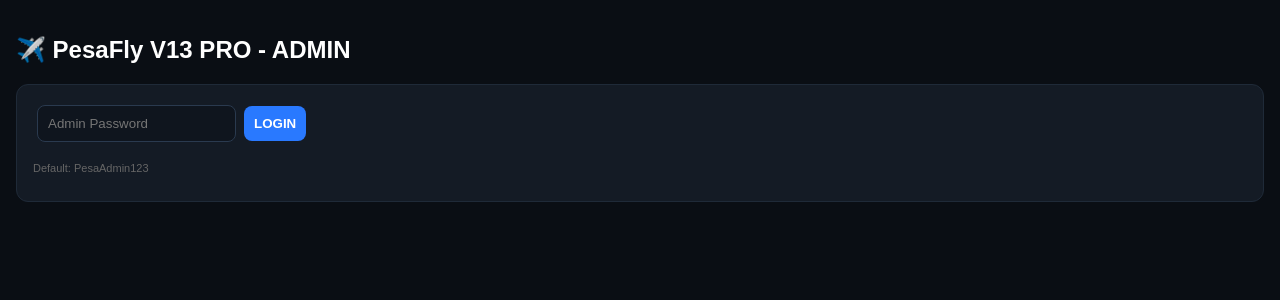
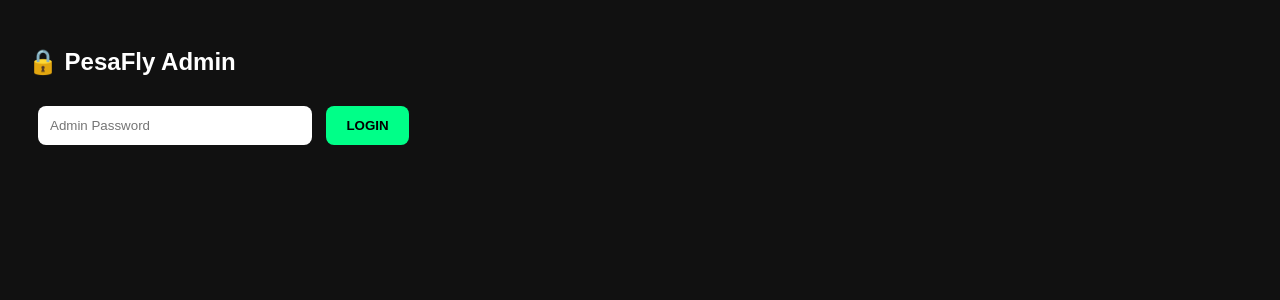
Before and after one commit to cage5543/pesafly, a Flask app: page /admin in a window 1280 px wide. Shown: the top 300 px of the page. Run offline with Flask 3, Linux system fonts and the light colour scheme.

Commit message:
Refactor admin HTML structure and styles

```diff
--- a/templates/admin.html
+++ b/templates/admin.html
@@ -1,17 +1,48 @@
-<!DOCTYPE html><html><head><meta charset="UTF-8"><meta name="viewport" content="width=device-width, initial-scale=1.0"><title>Admin - PesaFly</title>
-<style>body{margin:0;background:#0a0e14;color:#fff;font-family:Arial;padding:16px}.card{background:#141b25;padding:16px;border-radius:12px;margin-bottom:12px;border:1px solid #1f2a38} input,button{padding:10px;border-radius:8px;border:none;margin:4px} input{background:#0f151e;color:#fff;border:1px solid #2a3a4f} button{background:#2979ff;color:#fff;font-weight:800;cursor:pointer} table{width:100%;border-collapse:collapse;font-size:12px} th,td{padding:8px;border-bottom:1px solid #1f2a38;text-align:left} th{color:#8a9bb0}</style></head><body>
-<h2>✈️ PesaFly V13 PRO - ADMIN</h2>
-<div id="login" class="card"><input id="apass" type="password" placeholder="Admin Password"><button onclick="adminLogin()">LOGIN</button><p id="aerr" style="color:#ff2040"></p><p style="font-size:11px;color:#666">Default: PesaAdmin123</p></div>
-<div id="panel" style="display:none">
-<div class="card" style="display:flex;gap:12px;flex-wrap:wrap"><div><b>Users:</b> <span id="sUsers">0</span></div><div><b>Total Deposits:</b> <span id="sDep">0</span></div><div><b>Real Bal:</b> <span id="sReal">0</span></div><div><b>Bonus Bal:</b> <span id="sBonus">0</span></div><button onclick="loadStats()">Refresh</button></div>
-<div class="card"><h3>Add Balance</h3><input id="uEmail" placeholder="user email"><input id="uAmt" type="number" placeholder="Amount"><select id="uType" style="padding:10px;border-radius:8px;background:#0f151e;color:#fff"><option value="real">Real</option><option value="bonus">Bonus</option><option value="deposit">Deposit Total</option></select><button onclick="addBal()">Add</button></div>
-<div class="card"><h3>All Users - Bonus System</h3><table><thead><tr><th>Email</th><th>Real</th><th>Bonus</th><th>Total</th><th>Deposited</th><th>Locked?</th><th>Bet/Won</th><th>Action</th></tr></thead><tbody id="userTable"></tbody></table></div>
+<!DOCTYPE html>
+<html>
+<head>
+<title>PesaFly Admin</title>
+<meta name="viewport" content="width=device-width, initial-scale=1">
+<style>
+body{font-family:Arial;background:#111;color:#fff;padding:20px}
+input{padding:12px;width:250px;margin:10px;border-radius:8px;border:none}
+button{padding:12px 20px;background:#00ff88;border:none;border-radius:8px;cursor:pointer;font-weight:bold}
+.card{background:#222;padding:15px;border-radius:12px;margin:10px 0}
+</style>
+</head>
+<body>
+<div id="loginBox">
+<h2>🔒 PesaFly Admin</h2>
+<input id="pwd" type="password" placeholder="Admin Password">
+<button onclick="login()">LOGIN</button>
+<p id="msg"></p>
 </div>
+
+<div id="adminBox" style="display:none">
+<h2>✅ PesaFly Dashboard - LIVE</h2>
+<button onclick="load()">Refresh Data</button>
+<div id="data"></div>
+<h3>Withdraw Requests</h3>
+<div id="withdraws"></div>
+</div>
+
 <script>
-async function api(u,d=null){let o={headers:{'Content-Type':'application/json'}};if(d){o.method='POST';o.body=JSON.stringify(d);}let r=await fetch(u,o);return r.json();}
-async function adminLogin(){let p=document.getElementById('apass').value;let d=await api('/api/admin/login',{password:p});if(!d.success){document.getElementById('aerr').innerText=d.error;return;}document.getElementById('login').style.display='none';document.getElementById('panel').style.display='block';loadStats();loadUsers();}
-async function loadStats(){let d=await api('/api/admin/stats');if(!d.users&&d.users!==0)return;document.getElementById('sUsers').innerText=d.users;document.getElementById('sDep').innerText='KES '+d.deposits.toFixed(2);document.getElementById('sReal').innerText='KES '+d.real_bal.toFixed(2);document.getElementById('sBonus').innerText='KES '+d.bonus_bal.toFixed(2);}
-async function loadUsers(){let users=await api('/api/admin/users');let tb=document.getElementById('userTable');tb.innerHTML='';users.forEach(u=>{tb.innerHTML+=`<tr><td>${u.email}</td><td>${u.real.toFixed(2)}</td><td>${u.bonus.toFixed(2)}</td><td><b>${u.total.toFixed(2)}</b></td><td>${u.deposited.toFixed(2)}</td><td>${u.locked?'🔒 LOCKED':'✅ UNLOCKED'}</td><td>${u.bet.toFixed(0)}/${u.won.toFixed(0)}</td><td><button onclick="delUser('${u.email}')" style="background:#ff2040">Delete</button></td></tr>`;});}
-async function addBal(){let e=document.getElementById('uEmail').value,a=document.getElementById('uAmt').value,t=document.getElementById('uType').value;let d=await api('/api/admin/update',{email:e,amount:parseFloat(a),type:t});if(d.success){alert('Added');loadUsers();loadStats();}}
-async function delUser(email){if(!confirm('Delete '+email+'?'))return;await api('/api/admin/delete',{email:email});loadUsers();loadStats();}
-</script></body></html>
+async function login(){
+ let p=document.getElementById('pwd').value;
+ let r=await fetch('/api/admin-login',{method:'POST',headers:{'Content-Type':'application/json'},body:JSON.stringify({password:p})});
+ let j=await r.json();
+ if(j.success){document.getElementById('loginBox').style.display='none';document.getElementById('adminBox').style.display='block';load();}
+ else{ document.getElementById('msg').innerText=j.error; }
+}
+async function load(){
+ let r=await fetch('/api/admin-data'); let j=await r.json();
+ if(j.error){ document.getElementById('msg').innerText='Login first'; return; }
+ document.getElementById('data').innerHTML=`<div class=card>Total Users: ${j.total_users}</div>`+j.users.map(u=>`<div class=card>${u.phone} - Real:${u.real} Bonus:${u.bonus} Ref:${u.ref_bonus} Deposited:${u.deposited} Referrals:${u.referrals}</div>`).join('');
+ document.getElementById('withdraws').innerHTML=j.withdraws.map(w=>`<div class=card>${w.phone} - KES ${w.amount} - ${w.status} <button onclick="approve(${w.id})">APPROVE</button></div>`).join('');
+}
+async function approve(id){
+ await fetch('/api/admin-approve',{method:'POST',headers:{'Content-Type':'application/json'},body:JSON.stringify({id})}); load();
+}
+</script>
+</body>
+</html>
```
